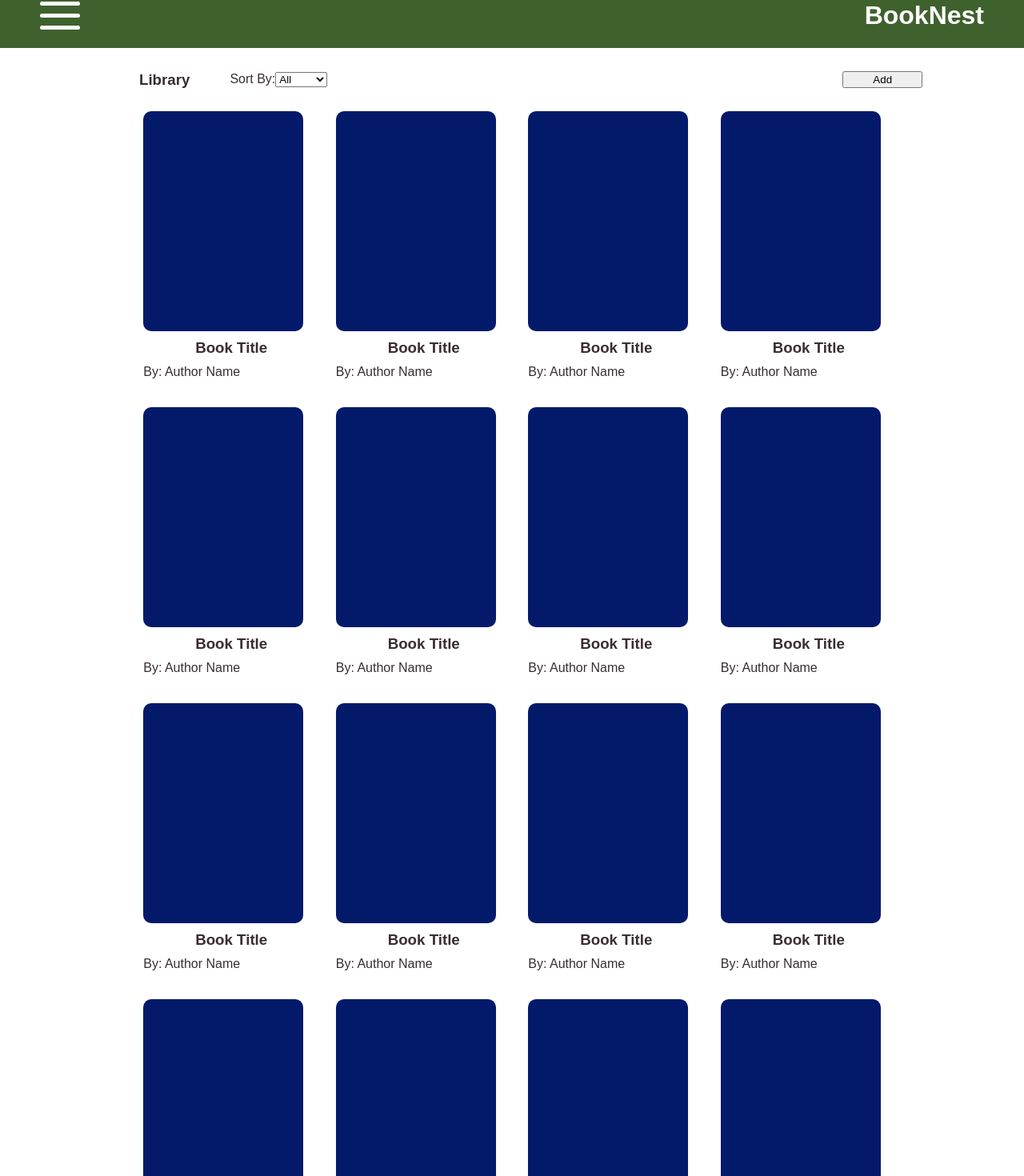
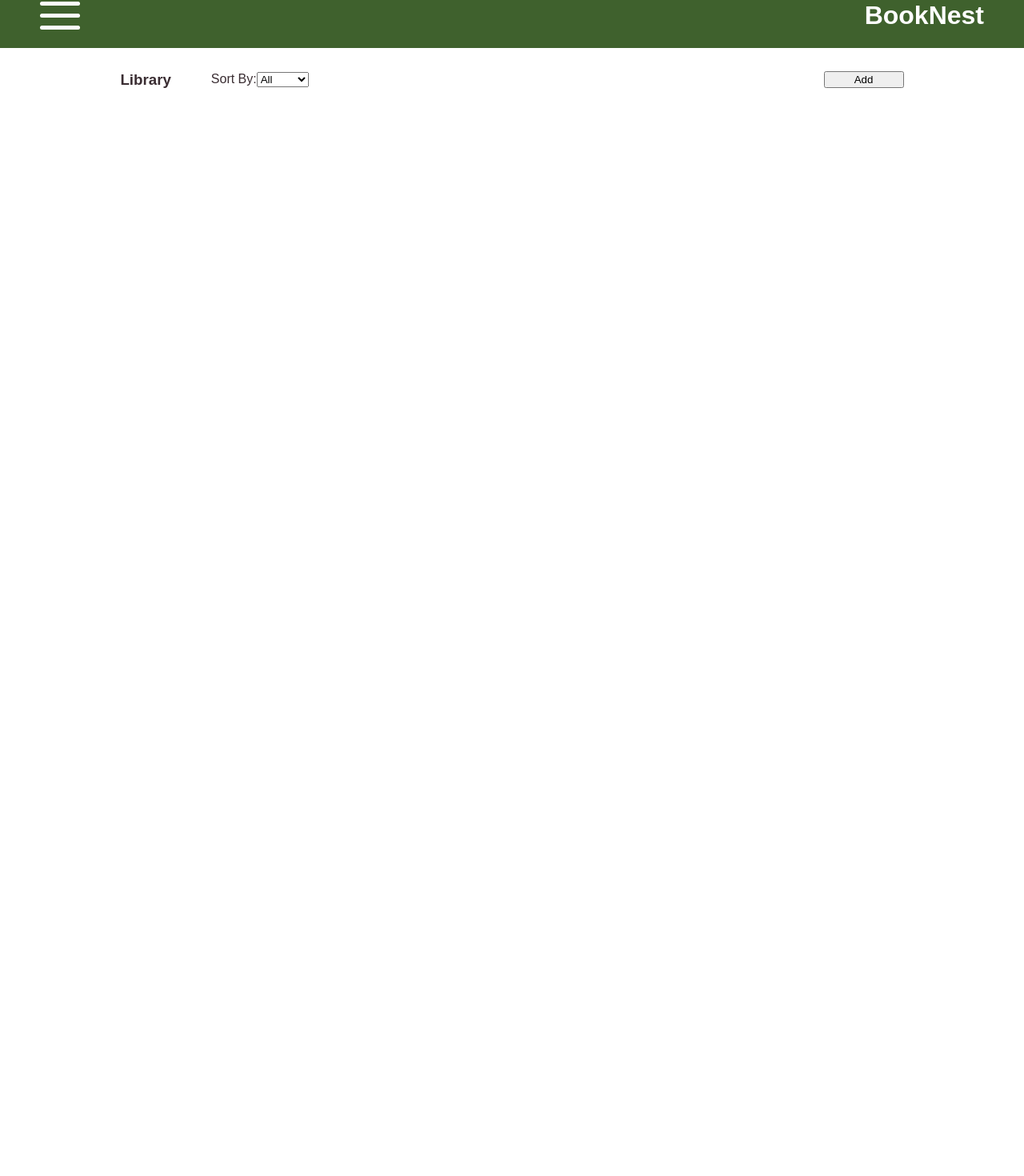
Before and after one commit to jnip2/comp3170-project, a React (Create React App) app: page / in a window 1280 px wide. Shown: the part 20-1490 px from the top of the page at 80% size. After the commit the page ends 800 px from the top, so only its background shows below. Built offline with nearby package versions, Linux system fonts and the light colour scheme.

Commit message:
added create and delete funtionality

```diff
--- a/package.json
+++ b/package.json
@@ -12,6 +12,7 @@
     "@mui/icons-material": "^5.14.16",
     "@mui/material": "^5.14.17",
     "loader-utils": "3.2.1",
+    "nanoid": "^5.0.3",
     "react": "18.2.0",
     "react-dom": "18.2.0",
     "react-router-dom": "^6.18.0",
--- a/src/components/AddBookPopUp/index.jsx
+++ b/src/components/AddBookPopUp/index.jsx
@@ -1,27 +1,64 @@
 import CloseIcon from '@mui/icons-material/Close';
+
+import { nanoid } from 'nanoid';
 import { useState } from 'react';
 
-export default function AddBookPopUp({ onClose }) {
+export default function AddBookPopUp({
+    onClose,
+    addBook={},
+}) {
+    const [title, setTitle] = useState("");
+    const [author, setAuthor] = useState("");
+    const [genre, setGenre] = useState("");
 
+    const handleTitle = (event) => {
+        setTitle(event.target.value);
+    }
+
+    const handleAuthor = (event) => {
+        setAuthor(event.target.value);
+    }
+
+    const handleGenre = (event) => {
+        setGenre(event.target.value);
+    }
+
+    const handleSubmit = (event) => {
+        event.preventDefault();
+
+        const newBook = {
+            title,
+            author,
+            genre,
+            id: nanoid()
+        }
+
+        addBook(newBook);
+
+        setTitle("");
+        setAuthor("");
+        setGenre("");
+        onClose();
+    }
     return (
         <>
-            <div style={styles.popUpBg} onClick={onClose}>
+            <div style={styles.popUpBg}>
                 <div style={styles.popUpContainer}>
                     <div style={styles.container}>
                         <div style={{ display: 'flex' }}>
-                            <form style={styles.formContainer}>
+                            <form style={styles.formContainer} onSubmit={handleSubmit}>
                                 <div style={styles.inputContainer}>
                                     <label style={styles.labelContainer}>
                                         Title
-                                        <input style={styles.inputBox} type='text' />
+                                        <input style={styles.inputBox} type='text' onChange={handleTitle} value={title}/>
                                     </label>
                                     <label style={styles.labelContainer}>
                                         Author
-                                        <input style={styles.inputBox} type='text' />
+                                        <input style={styles.inputBox} type='text' onChange={handleAuthor} value={author}/>
                                     </label>
                                     <label style={styles.labelContainer}>
                                         Genre
-                                        <input style={styles.inputBox} type='text' />
+                                        <input style={styles.inputBox} type='text' onChange={handleGenre} value={genre}/>
                                     </label>
                                 </div>
                                 <div style={styles.buttonContainer}>
@@ -35,7 +72,6 @@ export default function AddBookPopUp({ onClose }) {
                     </div>
                 </div>
             </div>
-
         </>
     )
 }
--- a/src/components/BookCard/index.jsx
+++ b/src/components/BookCard/index.jsx
@@ -5,11 +5,12 @@ import Rating from '@mui/material/Rating';
 
 export default function BookCard ({
   book,
-  title="",
-  author=""
+  remove={},
 }) {
   const [isOpen, setIsOpen] = useState(false);
   const [rating, setRating] = useState(1);
+
+  const books = book;
 
   const togglePopup = () => {
     setIsOpen(!isOpen);
@@ -19,13 +20,18 @@ export default function BookCard ({
     setRating(nextValue);
   };
 
+  const handleDelete = () => {
+    remove(book);
+  }
+
   return (
     <div>
       {/* Book Card */}
       <div className='card__container' onClick={togglePopup}>
         <div className='card__img'></div>
-        <h3 className='card__title'>{title}</h3>
-        <p className='card__author'>By: {author}</p>
+        <h3 className='card__title'>{books.title}</h3>
+        <p className='card__author'>By: {books.author}</p>
+        <button onClick={handleDelete}>Delete</button>
       </div>
 
       {/* Book Popup */}
--- a/src/components/BookList.jsx
+++ b/src/components/BookList.jsx
@@ -1,42 +1,59 @@
 import React, { useState } from 'react'
 import BookCard from './BookCard';
+import AddBookPopUp from './AddBookPopUp';
 
 import '../styles.css'
 
 // Will replace with a map function later
 export default function BookList() {
-    const [isOpen, setIsOpen] = useState(false);
+    const [isPopupOpen, setIsPopupOpen] = useState(false)
 
-    const togglePopup = () => {
-        setIsOpen(!isOpen);
-    };
+    const [books, setBooks] = useState([]);
 
-  return (
-    <div className='list__container'>
-        <div className='list__row'>
-            <BookCard title='Book Title' author='Author Name' func={togglePopup}/>
-            <BookCard title='Book Title' author='Author Name'/>
-            <BookCard title='Book Title' author='Author Name'/>
-            <BookCard title='Book Title' author='Author Name'/>
+    const addBook = (book) => {
+        setBooks([...books, book]);
+    }
+
+    const removeBook = (b) => {
+        const updatedBooks = books.filter((book) => {
+            return book.id !== b.id;
+        })
+
+        setBooks(updatedBooks);
+    }
+    return (
+        <div className='book__list'>
+            <div className="lib__container">
+                <div className="lib__sort">
+                    <h3 className="lib__sort_title">Library</h3>
+                    <label>
+                        Sort By:
+                        <select>
+                            <option>All</option>
+                            <option>Recent</option>
+                            <option>Shuffle</option>
+                        </select>
+                    </label>
+                </div>
+                <button
+                    className="lib__btn"
+                    onClick={() => setIsPopupOpen(true)}
+                >Add</button>
+            </div>
+            <div className='list__container'>
+                {
+                    books.map((book) => {
+                        return (
+                            <BookCard
+                                key={book.id}
+                                book={book}
+                                remove={removeBook}
+                            />
+                        )
+                    })
+                }
+            </div>
+            {isPopupOpen && <AddBookPopUp onClose={() => setIsPopupOpen(false)} addBook={addBook} />}
         </div>
-        <div className='list__row'>
-            <BookCard title='Book Title' author='Author Name'/>
-            <BookCard title='Book Title' author='Author Name'/>
-            <BookCard title='Book Title' author='Author Name'/>
-            <BookCard title='Book Title' author='Author Name'/>
-        </div>
-        <div className='list__row'>
-            <BookCard title='Book Title' author='Author Name'/>
-            <BookCard title='Book Title' author='Author Name'/>
-            <BookCard title='Book Title' author='Author Name'/>
-            <BookCard title='Book Title' author='Author Name'/>
-        </div>
-        <div className='list__row'>
-            <BookCard title='Book Title' author='Author Name'/>
-            <BookCard title='Book Title' author='Author Name'/>
-            <BookCard title='Book Title' author='Author Name'/>
-            <BookCard title='Book Title' author='Author Name'/>
-        </div>
-    </div>
-  )
+    )
 }
--- a/src/routes/Home.jsx
+++ b/src/routes/Home.jsx
@@ -18,26 +18,8 @@ export default function Home() {
         setIsAddBookPopUpOpen(false)
     }
     return (
-        <>
-            <div className="lib__container">
-                <div className="lib__sort">
-                    <h3 className="lib__sort_title">Library</h3>
-                    <label>
-                        Sort By:
-                        <select>
-                            <option>All</option>
-                            <option>Recent</option>
-                            <option>Shuffle</option>
-                        </select>
-                    </label>
-                </div>
-                <button
-                    className="lib__btn"
-                    onClick={handleOpen}
-                >Add</button>
-            </div>
+        <div>
             <BookList />
-            {isAddBookPopUpOpen && <AddBookPopUp onClose={handleClose} />}
-        </>
+        </div>
     )
 }
--- a/src/styles.css
+++ b/src/styles.css
@@ -17,12 +17,18 @@ body {
   text-align: center;
 }
 
-.list__container {
+.book__list {
   display: flex;
   flex-direction: column;
   align-items: center;
-  gap: 20px;
-  width: 100%;
+}
+
+.list__container {
+  display: flex;
+  align-items: center;
+  flex-wrap: wrap;
+  gap: 30px;
+  width: 900px;
 }
 
 .list__row {
```
Also changed, not shown: 1 other file (tests, documents, lock files or other folders).
